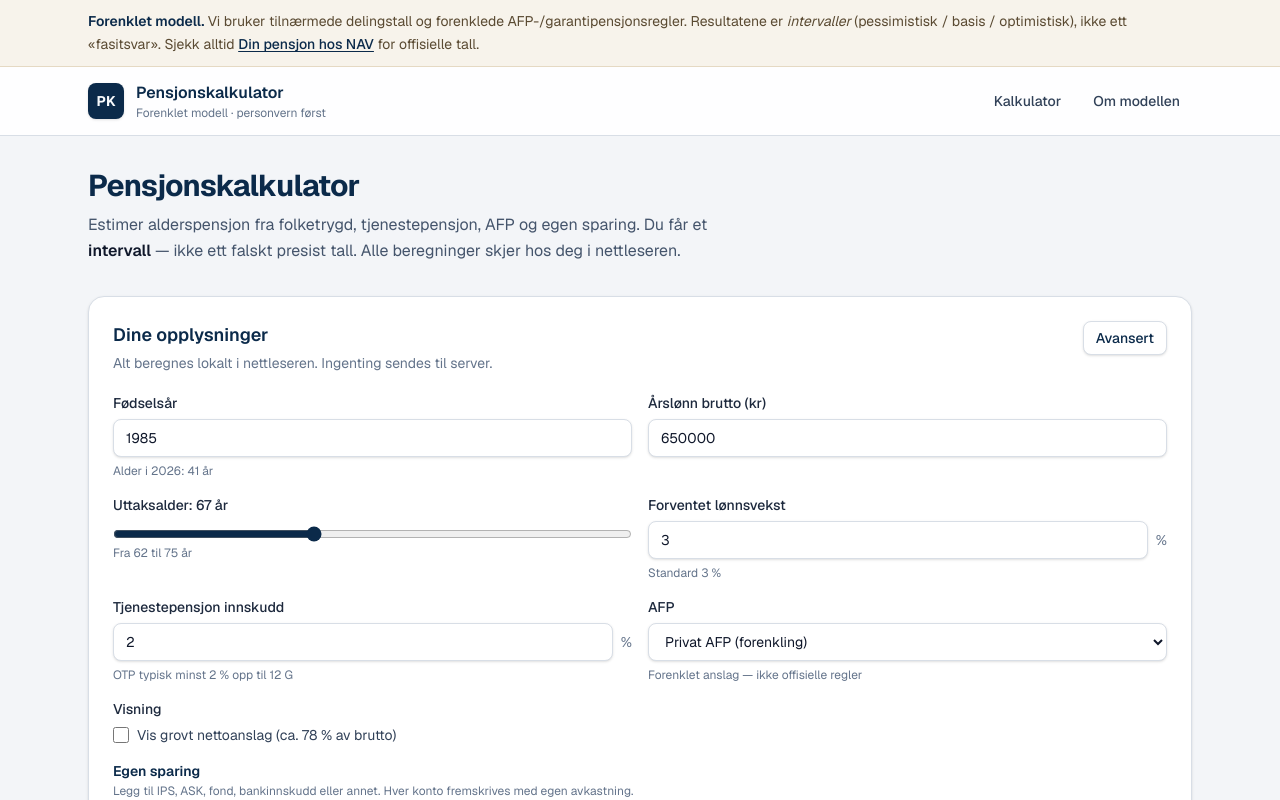
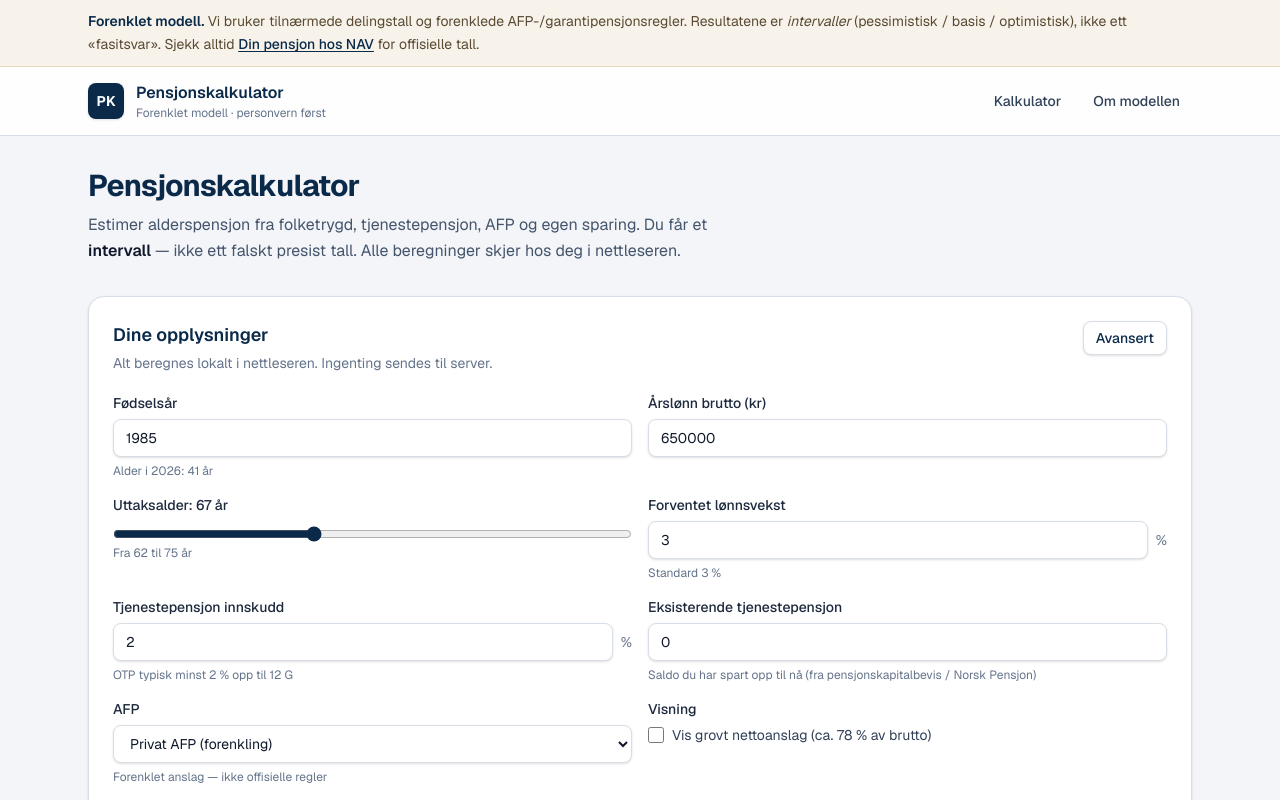
Before and after one commit to jonasc3-cyber/pensjonskalkulator, a Next.js app: page / in a window 1280 px wide. Shown: the top 800 px of the page. Built offline with nearby package versions, Linux system fonts and the light colour scheme.

Commit message:
Vis eksisterende tjenestepensjon i hovedskjemaet
Flytter saldo-feltet ut av Avansert slik at det er synlig ved siden av innskuddssatsen.

```diff
--- a/components/InputsPanel.tsx
+++ b/components/InputsPanel.tsx
@@ -130,6 +130,22 @@ export function InputsPanel({
           </div>
         </Field>
 
+        <Field
+          id="tpBalance"
+          label="Eksisterende tjenestepensjon"
+          hint="Saldo du har spart opp til nå (fra pensjonskapitalbevis / Norsk Pensjon)"
+        >
+          <input
+            id="tpBalance"
+            type="number"
+            min={0}
+            step={10000}
+            className={inputClass}
+            value={values.tpBalance}
+            onChange={(e) => onChange("tpBalance", Number(e.target.value))}
+          />
+        </Field>
+
         <Field id="afpType" label="AFP" hint="Forenklet anslag — ikke offisielle regler">
           <select
             id="afpType"
@@ -183,18 +199,6 @@ export function InputsPanel({
                 <option value="enslig">Enslig</option>
                 <option value="gift">Gift / samboer</option>
               </select>
-            </Field>
-
-            <Field id="tpBalance" label="Eksisterende TP-saldo (kr)">
-              <input
-                id="tpBalance"
-                type="number"
-                min={0}
-                step={10000}
-                className={inputClass}
-                value={values.tpBalance}
-                onChange={(e) => onChange("tpBalance", Number(e.target.value))}
-              />
             </Field>
 
             <Field id="tpReturn" label="Forventet avkastning TP (%)">
```
